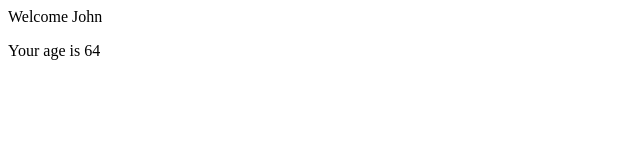
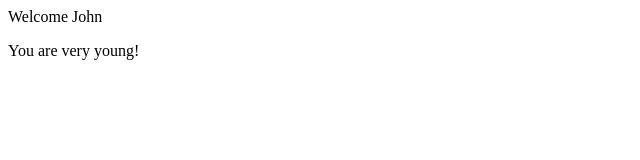
Before and after one commit to Maurilio224/React, a React (Create React App) app in the folder main/: page / in a window 1280 px wide. Shown: the top 160 px of the page, without its empty margins (0-640 px from the left). Built offline with nearby package versions, Linux system fonts and the light colour scheme.

Commit message:
esercizio-13:complete

```diff
--- a/main/src/Age.js
+++ b/main/src/Age.js
@@ -1,10 +1,12 @@
 
 
 export default function Age (props){
-   if(props.age > 18 && props.age < 65){
+   if(props.age >= 18 ){
      return(
        <><p>Your age is {props.age}</p></>
     )
+   } else{
+      return(<><p>You are very young!</p></>)
    }
 
  }
--- a/main/src/App.js
+++ b/main/src/App.js
@@ -5,7 +5,7 @@ function App(props) {
   return (
     <>
       <Welcome name={"John"} />
-      <Age age={64} />
+      <Age age={14} />
     </>
   );
 
--- a/main/src/Welcome.js
+++ b/main/src/Welcome.js
@@ -2,13 +2,12 @@ import React from "react";
 
 export default class Welcome extends React.Component {
     render() {
-        if (this.props.name == "John") {
-            return (
-                <>Welcome {this.props.name}
 
-                </>
-            )
-        }
+        return (
+            <>
+                Welcome {this.props.name}
+            </>
+        )
     }
 }
 
```
